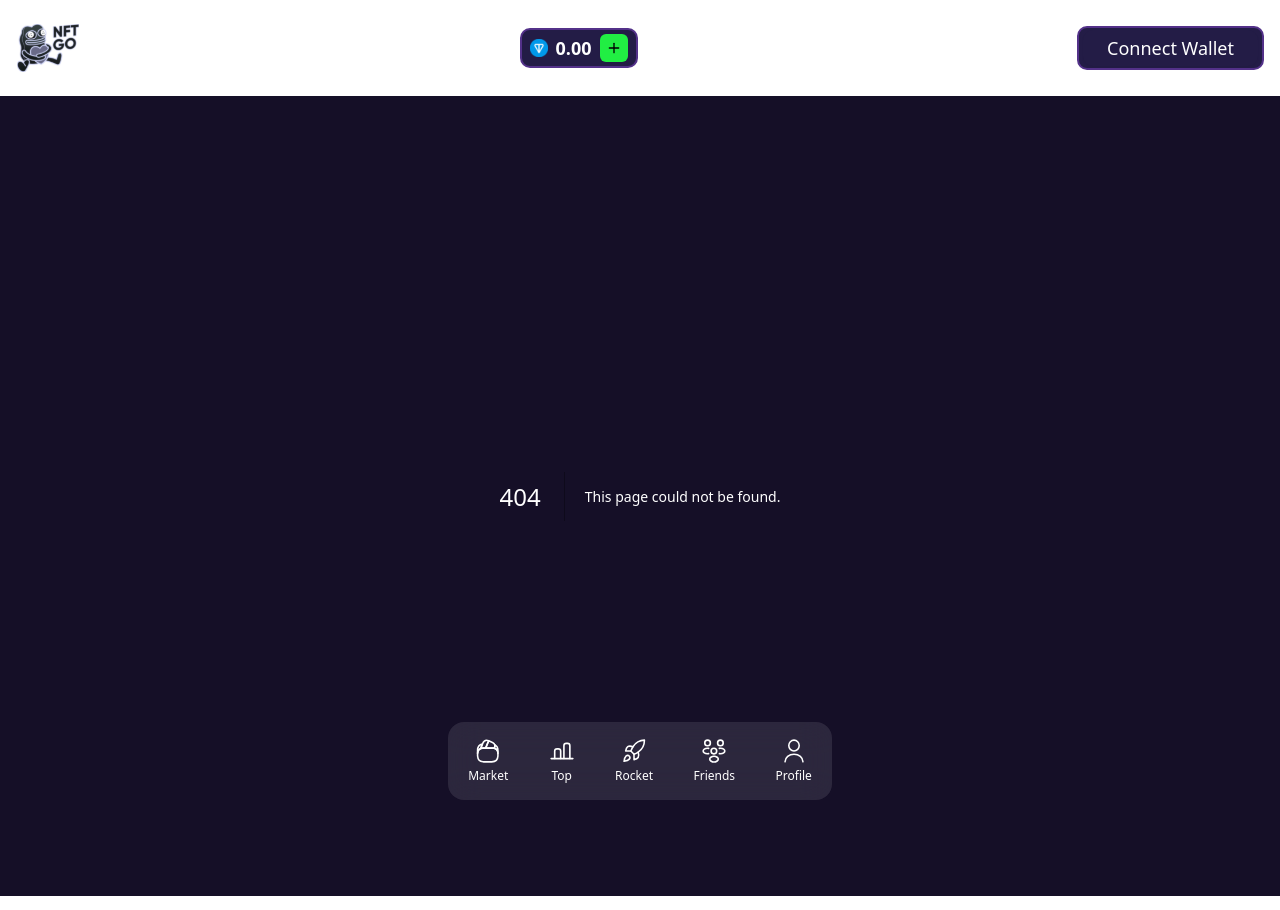
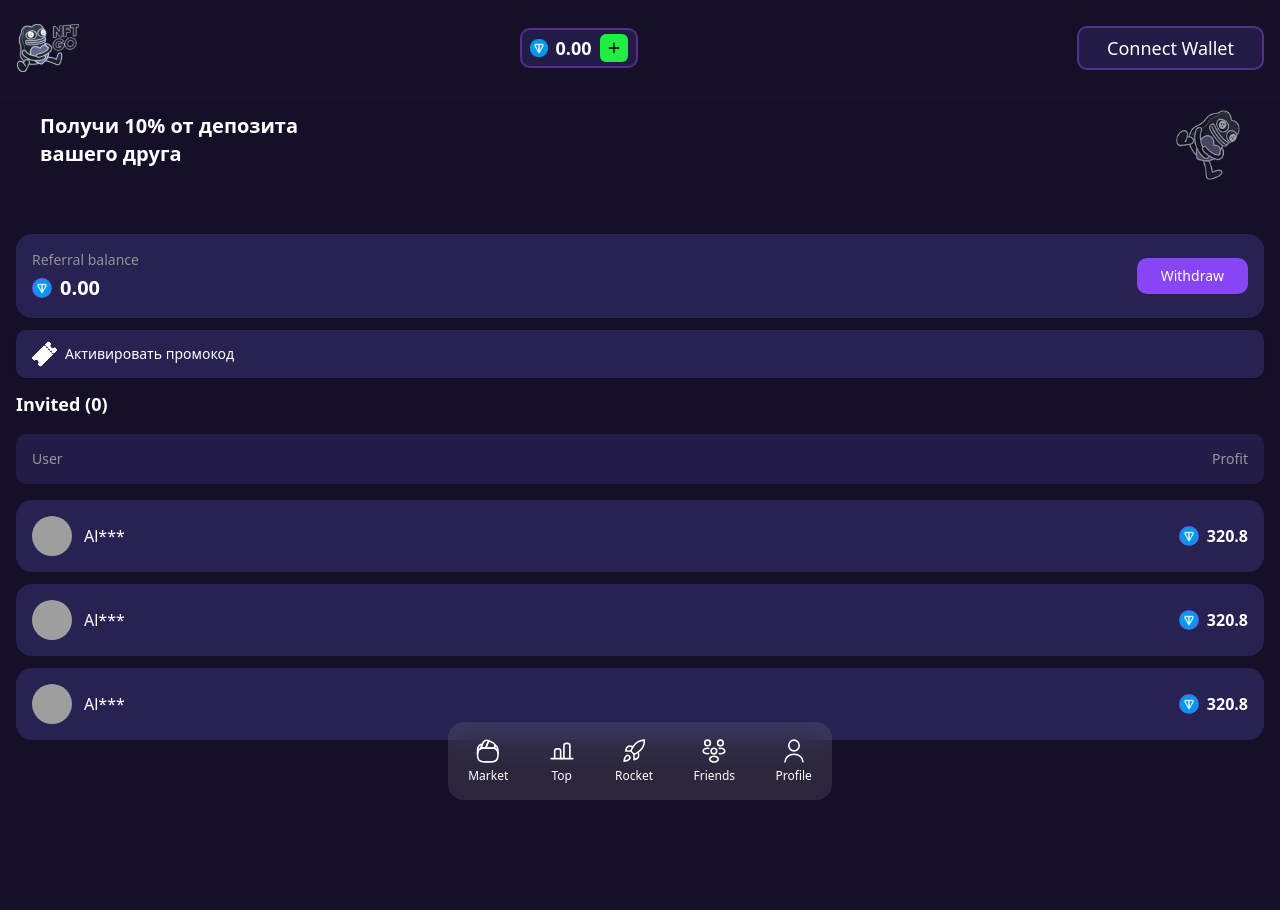
Before and after one commit to mandz1952/NFT-GO, a Next.js app: page /friends in a window 1280 px wide. Before the commit this address had no page. Built offline with nearby package versions, Linux system fonts and the light colour scheme; grey boxes are pictures that could not be loaded.

Commit message:
add friends page

```diff
--- /dev/null
+++ b/src/app/friends/page.tsx
@@ -0,0 +1,28 @@
+import Image from "next/image";
+import {ReferralBalance} from "@/feature/referral-balance";
+import {Banner} from "@/shared/ui/banner";
+import {FriendsList} from "@/feature/friends-list";
+
+export default function Page() {
+    return (
+        <div className={'flex flex-col gap-3'}>
+            <div className="px-6 mb-6">
+                <div className="flex items-center justify-between mb-6">
+                    <div>
+                        <h2 className="text-white text-xl font-bold mb-1">
+                            Получи 10% от депозита
+                            <br/>
+                            вашего друга
+                        </h2>
+                    </div>
+                    <div className="w-16 h-16 opacity-60">
+                        <Image src={'/friends/nftGoLogo.png'} alt={'nft go logo'} width={91} height={100}/>
+                    </div>
+                </div>
+            </div>
+            <ReferralBalance />
+            <Banner title={'Активировать промокод'} />
+            <FriendsList/>
+        </div>
+    )
+}
--- a/src/feature/bottom-nav/container/bottom-nav.tsx
+++ b/src/feature/bottom-nav/container/bottom-nav.tsx
@@ -7,8 +7,8 @@ export function BottomNav () {
             <div className="flex items-center justify-around py-2">
                 <NavButton page={'/'} image={'/bottomNav/market.svg'} title={"Market"} />
                 <NavButton page={'/top'} image={'/bottomNav/top.svg'} title={"Top"} />
-                <NavButton page={'#'} image={'/bottomNav/rocket.svg'} title={"Rocket"} />
-                <NavButton page={'#'} image={'/bottomNav/friends.svg'} title={"Friends"} />
+                <NavButton page={'/rocket'} image={'/bottomNav/rocket.svg'} title={"Rocket"} />
+                <NavButton page={'/friends'} image={'/bottomNav/friends.svg'} title={"Friends"} />
                 <NavButton page={'#'} image={'/bottomNav/profile.svg'} title={"Profile"} />
             </div>
         </Layout>
--- /dev/null
+++ b/src/feature/friends-list/conteiner/friends-list.tsx
@@ -0,0 +1,16 @@
+import {Thead} from "@/shared/ui/thead";
+import {FriendCard} from "@/feature/friends-list/ui/friend-card";
+
+export function FriendsList () {
+    return (
+        <div>
+            <h3 className="text-white text-lg font-semibold mb-4">Invited (0)</h3>
+            <Thead fTitle={'User'} sTitle={''} tTitle={'Profit'} />
+            <div className="space-y-3">
+                {[1,2,3].map((i) => {
+                    return <FriendCard key={i}/>
+                })}
+            </div>
+        </div>
+    )
+}
--- /dev/null
+++ b/src/feature/friends-list/index.tsx
@@ -0,0 +1 @@
+export {FriendsList} from './conteiner/friends-list'
--- /dev/null
+++ b/src/feature/friends-list/ui/friend-card.tsx
@@ -0,0 +1,24 @@
+import {Avatar, AvatarFallback, AvatarImage} from "@/shared/ui/avatar";
+import Image from "next/image";
+
+export function FriendCard() {
+    return (
+        <div className="bg-[#262352] rounded-2xl p-4">
+            <div className="flex items-center justify-between">
+                <div className="flex items-center">
+                    <Avatar className="w-10 h-10 mr-3">
+                        <AvatarImage src={`/placeholder.svg?height=40&width=40`}/>
+                        <AvatarFallback className="bg-[#533189] text-white">A</AvatarFallback>
+                    </Avatar>
+                    <span className="text-white font-medium">Al***</span>
+                </div>
+                <div className="flex items-center">
+                    <div className="w-5 h-5 bg-[#8845f5] rounded-full flex items-center justify-center mr-2">
+                        <Image src={'/tonCoin.svg'} alt={'ton coin'} width={18} height={18}/>
+                    </div>
+                    <span className="text-white font-bold">320.8</span>
+                </div>
+            </div>
+        </div>
+    )
+}
--- /dev/null
+++ b/src/feature/referral-balance/conteiner/referral-balance.tsx
@@ -0,0 +1,21 @@
+import Image from "next/image";
+import {Button} from "@/shared/ui/button";
+
+export function ReferralBalance () {
+    return (
+        <div className="bg-[#262352] rounded-2xl p-4">
+            <div className="flex items-center justify-between">
+                <div>
+                    <div className="text-[#929292] text-sm mb-1">Referral balance</div>
+                    <div className="flex items-center">
+                        <div className="w-5 h-5 bg-[#8845f5] rounded-full flex items-center justify-center mr-2">
+                            <Image src={'/tonCoin.svg'} alt={"ton Coin"} width={18} height={18} />
+                        </div>
+                        <span className="text-white text-xl font-bold">0.00</span>
+                    </div>
+                </div>
+                <Button className="bg-[#8845f5] hover:bg-[#533189] text-white rounded-[10px] px-6 py-2">Withdraw</Button>
+            </div>
+        </div>
+    )
+}
--- /dev/null
+++ b/src/feature/referral-balance/index.tsx
@@ -0,0 +1 @@
+export {ReferralBalance} from './conteiner/referral-balance'
--- /dev/null
+++ b/src/shared/ui/banner.tsx
@@ -0,0 +1,11 @@
+import {Button} from "@/shared/ui/button";
+import Image from "next/image";
+
+export function Banner ({title} : {title: string}) {
+    return (
+        <Button className="w-full bg-[#262352] hover:bg-[#533189] flex justify-start py-6 text-white rounded-[10px]">
+            <Image src={'/friends/ticket.png'} alt="Ticket" width={25} height={25} />
+            {title}
+        </Button>
+    )
+}
--- a/src/shared/ui/header/header.tsx
+++ b/src/shared/ui/header/header.tsx
@@ -5,16 +5,18 @@ import Image from "next/image";
 
 export function Header (){
     return (
+        <div className={'mb-3'}>
             <div className="flex items-center justify-between px-4 py-4 gap-1">
                 <div className="w-16 h-16 rounded-lg flex items-center justify-center ">
                     <div className="text-xs text-center">
-                    <Image src={'/logo.svg'} width={62} height={48} alt="logo" />
+                        <Image src={'/logo.svg'} width={62} height={48} alt="logo"/>
                     </div>
                 </div>
 
                 <div className="flex items-center gap-2">
-                <div className="bg-[#231c46] border-2 border-[#533189] rounded-lg px-2 py-1 flex items-center gap-2">
-                    <Image src={'/tonCoin.svg'} alt={"ton Coin"} width={18} height={18} />
+                    <div
+                        className="bg-[#231c46] border-2 border-[#533189] rounded-lg px-2 py-1 flex items-center gap-2">
+                        <Image src={'/tonCoin.svg'} alt={"ton Coin"} width={18} height={18}/>
                         <span className="text-white text-lg font-semibold">0.00</span>
                         <Button className="bg-[#21ee43] hover:bg-[#21ee43]/90 text-black w-7 h-7 rounded-sm p-0">
                             <Plus className="w-5 h-5"/>
@@ -27,7 +29,9 @@ export function Header (){
                         Connect Wallet
                     </Button>
                 </div>
+            </div>
+            <div className={'bg-[#8845F533]/20 h-[2px] w-[100%] '}></div>
+        </div>
 
-        </div>
     )
 }
--- /dev/null
+++ b/src/shared/ui/thead.tsx
@@ -0,0 +1,11 @@
+export function Thead({fTitle, sTitle, tTitle} : {fTitle: string, sTitle: string, tTitle: string}) {
+    return (
+        <div className="flex justify-between items-center bg-[#231C46] text-[#979797] text-sm mb-4 h-[50px] px-4 rounded-lg">
+            <div className="flex gap-4">
+                <span>{fTitle}</span>
+                <span>{sTitle}</span>
+            </div>
+            <span>{tTitle}</span>
+        </div>
+    )
+}
```
Also changed, not shown: public/friends/nftGoLogo.png (added), public/friends/ticket.png (added). Lines whose indentation alone changed are shown as unchanged.
